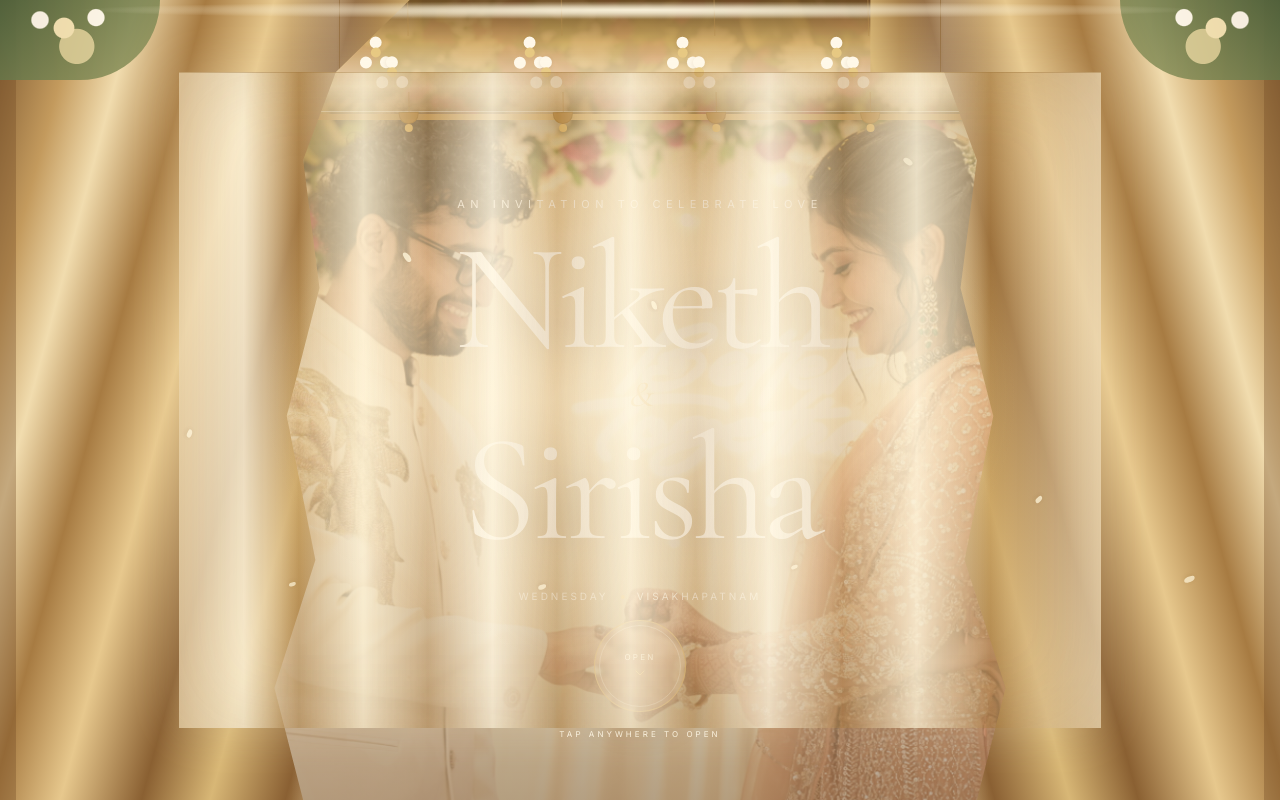
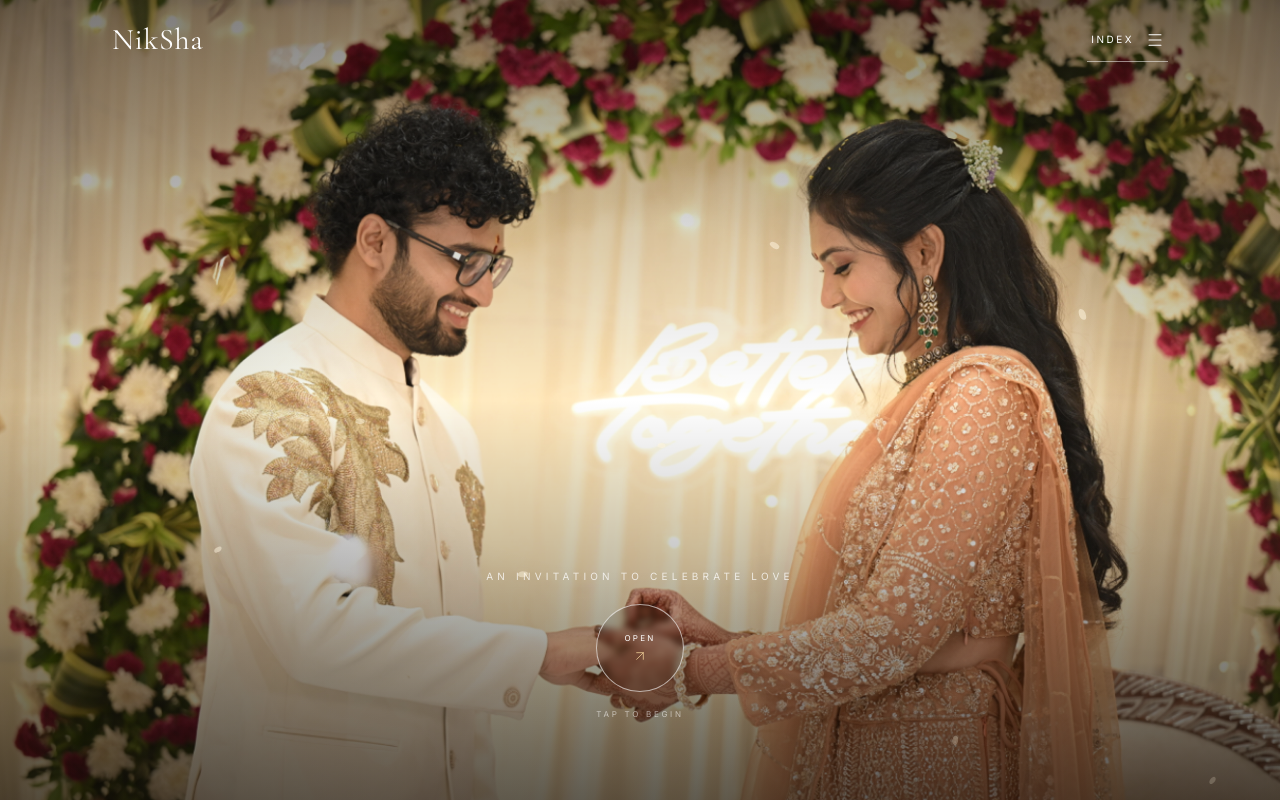
Before and after one commit to NikethVelala/NikSha, a Next.js app: page / in a window 1280 px wide. Shown: the top 800 px of the page. Built offline with nearby package versions, Linux system fonts and the light colour scheme.

Commit message:
Replace curtain opening with cinematic veil reveal

```diff
--- a/components/Hero/Hero.tsx
+++ b/components/Hero/Hero.tsx
@@ -2,55 +2,21 @@
 
 import Image from "next/image";
 import { motion } from "framer-motion";
-import { ChevronDown } from "lucide-react";
+import { ArrowUpRight } from "lucide-react";
 import { useEffect, useState } from "react";
 import { wedding } from "@/data/wedding";
 
 const petals = [
-  { left: "7%", delay: 0, duration: 7.5, drift: 34, size: 10 },
-  { left: "15%", delay: 2.4, duration: 9, drift: -24, size: 8 },
-  { left: "24%", delay: 1.2, duration: 8.2, drift: 42, size: 7 },
-  { left: "34%", delay: 4.2, duration: 10, drift: -36, size: 11 },
-  { left: "43%", delay: 0.8, duration: 8.7, drift: 28, size: 8 },
-  { left: "53%", delay: 3.1, duration: 9.6, drift: -32, size: 9 },
-  { left: "63%", delay: 1.7, duration: 8.4, drift: 38, size: 7 },
-  { left: "72%", delay: 4.8, duration: 10.5, drift: -28, size: 10 },
-  { left: "81%", delay: 2.1, duration: 8.8, drift: 30, size: 8 },
-  { left: "91%", delay: 0.4, duration: 9.8, drift: -42, size: 11 },
+  { left: "6%", delay: 0, duration: 6.8, drift: 42, rotate: 22, size: 11 },
+  { left: "16%", delay: 1.7, duration: 8.2, drift: -28, rotate: -35, size: 8 },
+  { left: "27%", delay: 3.2, duration: 7.4, drift: 36, rotate: 48, size: 9 },
+  { left: "39%", delay: 0.9, duration: 9.1, drift: -44, rotate: -20, size: 10 },
+  { left: "51%", delay: 2.8, duration: 7.8, drift: 30, rotate: 35, size: 8 },
+  { left: "63%", delay: 4.1, duration: 8.8, drift: -38, rotate: -42, size: 10 },
+  { left: "74%", delay: 1.1, duration: 7.1, drift: 46, rotate: 30, size: 9 },
+  { left: "86%", delay: 3.6, duration: 8.5, drift: -32, rotate: -28, size: 11 },
+  { left: "94%", delay: 0.4, duration: 7.6, drift: 26, rotate: 44, size: 8 },
 ];
-
-function FlowerCluster({ className = "" }: { className?: string }) {
-  return (
-    <div className={`relative h-8 w-8 ${className}`} aria-hidden="true">
-      <span className="absolute left-1/2 top-0 h-3 w-3 -translate-x-1/2 rounded-full bg-[#fff8e9] shadow-[0_1px_4px_rgba(92,62,27,0.12)]" />
-      <span className="absolute bottom-0 left-0 h-3 w-3 rounded-full bg-[#fff8e9]" />
-      <span className="absolute bottom-0 right-0 h-3 w-3 rounded-full bg-[#fff8e9]" />
-      <span className="absolute left-1/2 top-1/2 h-2.5 w-2.5 -translate-x-1/2 -translate-y-1/2 rounded-full bg-[#e6c77f]" />
-    </div>
-  );
-}
-
-function JasmineString({ left, delay }: { left: string; delay: number }) {
-  return (
-    <motion.div
-      initial={{ rotate: -2 }}
-      animate={{ rotate: 2 }}
-      transition={{ duration: 2.8, delay, repeat: Infinity, repeatType: "mirror", ease: "easeInOut" }}
-      className="absolute top-0 hidden sm:block"
-      style={{ left }}
-      aria-hidden="true"
-    >
-      <div className="mx-auto h-9 w-px bg-[#b28a4c]/55" />
-      <div className="flex -translate-x-1/2 gap-1">
-        <FlowerCluster />
-        <FlowerCluster className="-ml-5 mt-5" />
-      </div>
-      <div className="mx-auto mt-1 h-5 w-px bg-[#b28a4c]/45" />
-      <div className="mx-auto h-3 w-5 rounded-b-full border border-[#9c7436]/70 bg-[#b48743] shadow-[0_3px_8px_rgba(70,42,13,0.2)]" />
-      <div className="mx-auto h-2 w-2 rounded-full bg-[#e4bd6d]" />
-    </motion.div>
-  );
-}
 
 export default function Hero() {
   const [isOpening, setIsOpening] = useState(false);
@@ -62,18 +28,29 @@ export default function Hero() {
 
     const timer = window.setTimeout(() => {
       document.getElementById("welcome")?.scrollIntoView({ behavior: "smooth", block: "start" });
-    }, 3400);
+    }, 2350);
 
     return () => window.clearTimeout(timer);
   }, [isOpening]);
 
   const openInvitation = () => {
-    if (isOpening) return;
-    setIsOpening(true);
+    if (!isOpening) setIsOpening(true);
   };
 
   return (
-    <section className="relative min-h-[100svh] w-full overflow-hidden bg-[#f1e2c5] text-charcoal">
+    <section
+      className="relative min-h-[100svh] w-full overflow-hidden bg-[#211b16] text-white"
+      onClick={openInvitation}
+      role="button"
+      tabIndex={0}
+      aria-label="Open the wedding invitation"
+      onKeyDown={(event) => {
+        if (event.key === "Enter" || event.key === " ") {
+          event.preventDefault();
+          openInvitation();
+        }
+      }}
+    >
       <Image
         src="/images/hero.jpg"
         alt={`${groom} and ${bride}`}
@@ -83,182 +60,82 @@ export default function Hero() {
         className="object-cover object-[center_35%] sm:object-center"
       />
 
-      <div className="absolute inset-0 bg-[#f7e9cc]/35" />
-      <div className="absolute inset-0 bg-gradient-to-b from-[#6e4c26]/25 via-[#f5e4c2]/12 to-[#5d3c1e]/45" />
-
-      <motion.div
-        animate={{ opacity: isOpening ? 0 : 1, y: isOpening ? -16 : 0 }}
-        transition={{ duration: 0.55, ease: [0.22, 1, 0.36, 1] }}
-        className="relative z-10 flex min-h-[100svh] items-center justify-center px-6 text-center"
-      >
-        <div className="max-w-xl">
-          <p className="text-[9px] uppercase tracking-[0.5em] text-white/90 sm:text-[11px]">An invitation to celebrate love</p>
-          <h1 className="mt-7 font-heading text-[4.5rem] leading-[0.78] tracking-[-0.045em] text-white drop-shadow-[0_2px_18px_rgba(46,28,11,0.35)] sm:text-8xl lg:text-[9.5rem]">
-            {groom}
-            <span className="my-3 block text-2xl font-normal italic tracking-normal text-[#f2d49c] sm:my-4 sm:text-4xl">&amp;</span>
-            {bride}
-          </h1>
-          <div className="mx-auto mt-8 flex items-center justify-center gap-3 text-[9px] uppercase tracking-[0.3em] text-white/85 sm:mt-10 sm:text-[10px]">
-            <span>Wednesday</span>
-            <span className="h-1 w-1 rounded-full bg-[#e9c47c]" />
-            <span>Visakhapatnam</span>
-          </div>
-        </div>
-      </motion.div>
+      <div className="absolute inset-0 bg-gradient-to-b from-black/35 via-transparent to-black/55" />
+      <div className="absolute inset-0 bg-[radial-gradient(ellipse_at_center,transparent_30%,rgba(20,12,7,0.34)_100%)]" />
 
       {!isOpening && (
-        <motion.button
-          type="button"
-          onClick={openInvitation}
-          initial={{ opacity: 0, y: 15, scale: 0.94 }}
-          animate={{ opacity: 1, y: 0, scale: 1 }}
-          transition={{ delay: 0.8, duration: 0.8, ease: [0.22, 1, 0.36, 1] }}
-          whileHover={{ scale: 1.04 }}
-          whileTap={{ scale: 0.95 }}
-          className="group absolute bottom-[11%] left-1/2 z-30 flex h-[82px] w-[82px] -translate-x-1/2 items-center justify-center rounded-full border border-[#d8b36e]/90 bg-[#f4e5c7]/20 text-[#fffaf0] shadow-[0_8px_40px_rgba(63,38,12,0.18)] backdrop-blur-[2px] outline-none sm:h-[92px] sm:w-[92px]"
-          aria-label="Open the invitation"
+        <motion.div
+          initial={{ opacity: 0, y: 18 }}
+          animate={{ opacity: 1, y: 0 }}
+          transition={{ duration: 1, delay: 0.5, ease: [0.22, 1, 0.36, 1] }}
+          className="absolute inset-x-0 bottom-[10%] z-20 flex flex-col items-center text-center"
         >
-          <span className="absolute inset-1 rounded-full border border-white/35 transition-transform duration-700 group-hover:scale-[1.08]" />
-          <span className="flex flex-col items-center gap-0.5 text-[8px] uppercase tracking-[0.28em]">
+          <p className="mb-5 text-[9px] uppercase tracking-[0.42em] text-white/75 sm:text-[10px]">
+            An invitation to celebrate love
+          </p>
+          <div className="group flex h-[78px] w-[78px] items-center justify-center rounded-full border border-white/60 bg-black/10 backdrop-blur-[3px] transition-transform duration-700 hover:scale-105 sm:h-[88px] sm:w-[88px]">
+            <span className="flex flex-col items-center gap-1 text-[8px] uppercase tracking-[0.28em]">
               <span>Open</span>
-            <ChevronDown className="h-4 w-4 text-[#f1ce8e] transition-transform duration-500 group-hover:translate-y-0.5" strokeWidth={1.2} />
+              <ArrowUpRight className="h-4 w-4 text-[#f1d19a] transition-transform duration-500 group-hover:translate-x-0.5 group-hover:-translate-y-0.5" strokeWidth={1.15} />
             </span>
-        </motion.button>
+          </div>
+          <p className="mt-4 text-[8px] uppercase tracking-[0.34em] text-white/55">Tap to begin</p>
+        </motion.div>
       )}
 
-      <div
-        className={`fixed inset-0 z-[60] overflow-hidden ${isOpening ? "pointer-events-none" : "cursor-pointer"}`}
-        onClick={openInvitation}
-        role="button"
-        tabIndex={isOpening ? -1 : 0}
-        aria-label="Open the wedding invitation"
-        onKeyDown={(event) => {
-          if (!isOpening && (event.key === "Enter" || event.key === " ")) {
-            event.preventDefault();
-            openInvitation();
-          }
-        }}
-      >
-        {/* Grand stage treatment: the center stays softly translucent so the hero never disappears behind a dead opaque wall. */}
-        <motion.div
-          initial={false}
-          animate={{ y: isOpening ? "-115%" : "0%" }}
-          transition={{ duration: 1.1, delay: isOpening ? 1.75 : 0, ease: [0.76, 0, 0.24, 1] }}
-          className="absolute inset-x-0 top-0 h-[15vh] min-h-[104px] origin-top"
-          style={{
-            background: "linear-gradient(180deg, rgba(103,70,30,0.88), rgba(211,171,99,0.82) 35%, rgba(249,230,192,0.82) 72%, rgba(133,91,38,0.55))",
-            boxShadow: "0 16px 40px rgba(74,46,15,0.25)",
-          }}
-        >
-          <div className="absolute inset-x-0 bottom-0 h-1.5 bg-gradient-to-r from-[#8d6330] via-[#e4c17d] to-[#8d6330]" />
-          <div className="absolute inset-x-0 bottom-2 h-px bg-white/45" />
-          <div className="absolute inset-x-0 top-1 h-4 bg-[radial-gradient(ellipse_at_center,rgba(255,248,226,0.55),transparent_70%)]" />
-        </motion.div>
-
-        {["6%", "18%", "30%", "42%", "54%", "66%", "78%", "90%"].map((left, index) => (
-          <JasmineString key={left} left={left} delay={index * 0.12} />
-        ))}
-
-        {/* Left decorative side drape: deeper, gathered and framed rather than a flat half-screen panel. */}
-        <motion.div
-          initial={false}
-          animate={{ x: isOpening ? "-112%" : "0%", scaleX: isOpening ? 0.92 : 1 }}
-          transition={{ duration: 2.05, ease: [0.76, 0, 0.24, 1] }}
-          className="absolute inset-y-0 left-0 w-[32%] min-w-[145px] origin-left"
-          style={{
-            clipPath: "polygon(0 0, 100% 0, 82% 9%, 74% 20%, 78% 36%, 70% 52%, 77% 70%, 67% 86%, 74% 100%, 0 100%)",
-            background: "linear-gradient(105deg, #7c572f 0%, #c39a5d 13%, #f1dcae 22%, #a77b42 33%, #e7c88d 44%, #8a6032 57%, #d8b776 68%, #8a6033 80%, #e7c98e 91%, #704b28 100%)",
-            boxShadow: "18px 0 48px rgba(67,40,12,0.3)",
-          }}
-        >
-          <div className="absolute inset-y-0 right-[7%] w-[22%] bg-gradient-to-r from-transparent via-white/20 to-transparent" />
-          <div className="absolute inset-y-0 right-[17%] w-px bg-[#8b6330]/55" />
-          <div className="absolute left-0 top-0 h-full w-4 bg-[#6f4924]/35" />
-        </motion.div>
-
-        {/* Right decorative side drape mirrors the left to keep the composition ceremonial and symmetrical. */}
-        <motion.div
-          initial={false}
-          animate={{ x: isOpening ? "112%" : "0%", scaleX: isOpening ? 0.92 : 1 }}
-          transition={{ duration: 2.05, ease: [0.76, 0, 0.24, 1] }}
-          className="absolute inset-y-0 right-0 w-[32%] min-w-[145px] origin-right"
-          style={{
-            clipPath: "polygon(0 9%, 0 0, 100% 0, 100% 100%, 26% 100%, 33% 86%, 23% 70%, 30% 52%, 22% 36%, 26% 20%, 18% 9%)",
-            background: "linear-gradient(255deg, #7c572f 0%, #c39a5d 13%, #f1dcae 22%, #a77b42 33%, #e7c88d 44%, #8a6032 57%, #d8b776 68%, #8a6033 80%, #e7c98e 91%, #704b28 100%)",
-            boxShadow: "-18px 0 48px rgba(67,40,12,0.3)",
-          }}
-        >
-          <div className="absolute inset-y-0 left-[7%] w-[22%] bg-gradient-to-r from-transparent via-white/20 to-transparent" />
-          <div className="absolute inset-y-0 left-[17%] w-px bg-[#8b6330]/55" />
-          <div className="absolute right-0 top-0 h-full w-4 bg-[#6f4924]/35" />
-        </motion.div>
-
-        {/* Sheer center curtain: translucent folds give the reference-like stage feel without completely hiding the photo. */}
-        <motion.div
-          initial={false}
-          animate={{ scaleX: isOpening ? 0 : 1, opacity: isOpening ? 0 : 0.93 }}
-          transition={{ duration: 1.95, ease: [0.76, 0, 0.24, 1] }}
-          className="absolute inset-y-[9%] left-[14%] right-[14%] origin-center"
-          style={{
-            background: "repeating-linear-gradient(90deg, rgba(247,227,190,0.82) 0%, rgba(255,245,220,0.9) 7%, rgba(190,145,80,0.45) 13%, rgba(255,243,213,0.88) 20%, rgba(194,151,91,0.42) 27%, rgba(255,245,221,0.9) 34%, rgba(188,143,79,0.44) 41%, rgba(255,244,217,0.88) 49%, rgba(190,145,82,0.42) 56%, rgba(255,245,221,0.9) 64%, rgba(190,145,82,0.43) 72%, rgba(255,244,216,0.9) 80%, rgba(186,141,77,0.42) 88%, rgba(250,232,198,0.84) 100%)",
-            boxShadow: "inset 0 0 90px rgba(113,72,26,0.16), 0 0 50px rgba(255,244,213,0.2)",
-          }}
-        >
-          <div className="absolute inset-0 bg-[radial-gradient(ellipse_at_center,rgba(255,250,235,0.32),transparent_58%)]" />
-          <div className="absolute inset-x-0 top-0 h-px bg-[#9f7339]/40" />
-        </motion.div>
-
-        {/* Floral canopy and greenery frame the top corners without becoming a flat illustrated border. */}
-        <div className="pointer-events-none absolute inset-x-0 top-0 h-[13vh] min-h-[92px]" aria-hidden="true">
-          <div className="absolute left-0 top-0 h-20 w-40 rounded-br-[90px] bg-[radial-gradient(circle_at_25%_25%,#fffaf0_0_6%,transparent_7%),radial-gradient(circle_at_40%_35%,#f5e5b7_0_9%,transparent_10%),radial-gradient(circle_at_60%_22%,#fffaf0_0_7%,transparent_8%),radial-gradient(circle_at_48%_58%,#d4c994_0_18%,transparent_19%),linear-gradient(135deg,#4e633d,#9a9c62)] opacity-90" />
-          <div className="absolute right-0 top-0 h-20 w-40 rounded-bl-[90px] bg-[radial-gradient(circle_at_75%_25%,#fffaf0_0_6%,transparent_7%),radial-gradient(circle_at_60%_35%,#f5e5b7_0_9%,transparent_10%),radial-gradient(circle_at_40%_22%,#fffaf0_0_7%,transparent_8%),radial-gradient(circle_at_52%_58%,#d4c994_0_18%,transparent_19%),linear-gradient(225deg,#4e633d,#9a9c62)] opacity-90" />
-          <div className="absolute left-0 right-0 top-0 h-5 bg-[radial-gradient(ellipse_at_center,rgba(255,247,224,0.92),transparent_62%)]" />
-        </div>
-
-        {/* Petals are intentionally independent of the curtain so the scene feels alive from the first frame. */}
-        <div className="pointer-events-none absolute inset-0 z-[4] overflow-hidden" aria-hidden="true">
+      {/* Soft foreground petals are present before the transition begins, so the opening feels alive rather than staged. */}
+      <div className="pointer-events-none absolute inset-0 z-30 overflow-hidden">
         {petals.map((petal, index) => (
           <motion.span
             key={index}
-              initial={{ x: 0, y: "-12vh", opacity: 0, rotate: 0 }}
-              animate={{ x: [0, petal.drift, petal.drift * -0.45, petal.drift * 0.7], y: ["-12vh", "35vh", "72vh", "118vh"], opacity: [0, 0.85, 0.7, 0], rotate: [0, 70, 170, 280] }}
-              transition={{ duration: petal.duration, delay: petal.delay, repeat: Infinity, ease: "easeInOut" }}
-              className="absolute top-0 rounded-[70%_35%_65%_30%] bg-[#fff5d9] shadow-[0_1px_5px_rgba(90,58,18,0.16)]"
-              style={{ left: petal.left, width: petal.size, height: petal.size * 0.58 }}
+            initial={{ x: 0, y: "-12vh", opacity: 0, rotate: petal.rotate }}
+            animate={{
+              x: [0, petal.drift, petal.drift * -0.45, petal.drift * 0.7],
+              y: ["-12vh", "32vh", "72vh", "116vh"],
+              opacity: [0, 0.75, 0.65, 0],
+              rotate: [petal.rotate, petal.rotate + 90, petal.rotate + 210, petal.rotate + 330],
+            }}
+            transition={{ duration: petal.duration, delay: petal.delay, repeat: Infinity, ease: "linear" }}
+            className="absolute top-0 rounded-[70%_30%_65%_35%] bg-[#fff5df]/75 shadow-[0_1px_8px_rgba(255,239,200,0.18)]"
+            style={{ left: petal.left, width: petal.size, height: petal.size * 0.62 }}
           />
         ))}
       </div>
 
-        {!isOpening && (
+      {/* A short, layered veil reveal replaces the previous artificial curtain stage. */}
+      {isOpening && (
+        <div className="pointer-events-none fixed inset-0 z-[70] overflow-hidden bg-[#f4e8d2]">
           <motion.div
-            initial={{ opacity: 0, y: 8 }}
-            animate={{ opacity: 1, y: 0 }}
-            transition={{ delay: 0.65, duration: 0.9, ease: [0.22, 1, 0.36, 1] }}
-            className="pointer-events-none absolute bottom-[7%] left-1/2 z-10 -translate-x-1/2 text-center text-[8px] uppercase tracking-[0.38em] text-[#fff7e5]/90 sm:bottom-[7.5%]"
+            initial={{ y: "108%", rotate: 1.5 }}
+            animate={{ y: "-108%", rotate: -1.5 }}
+            transition={{ duration: 1.55, ease: [0.76, 0, 0.24, 1] }}
+            className="absolute inset-x-[-8%] top-[-8%] h-[120%]"
+            style={{
+              background: "linear-gradient(105deg, rgba(232,215,181,0.98) 0%, rgba(255,248,232,0.98) 24%, rgba(213,189,148,0.95) 47%, rgba(255,247,225,0.98) 70%, rgba(225,204,166,0.98) 100%)",
+              boxShadow: "0 -30px 90px rgba(117,77,28,0.18), inset 0 0 90px rgba(255,255,255,0.24)",
+            }}
           >
-            Tap anywhere to open
+            <div className="absolute inset-0 opacity-55 [background:repeating-linear-gradient(90deg,transparent_0%,rgba(255,255,255,0.38)_7%,rgba(144,106,57,0.12)_13%,rgba(255,255,255,0.3)_20%,transparent_28%)]" />
           </motion.div>
-        )}
+
+          <motion.div
+            initial={{ opacity: 0, scale: 0.96 }}
+            animate={{ opacity: [0, 1, 1, 0], scale: [0.96, 1, 1.02, 1.04] }}
+            transition={{ duration: 2.05, times: [0, 0.25, 0.7, 1], ease: "easeInOut" }}
+            className="absolute inset-0 flex items-center justify-center text-center"
+          >
+            <div className="px-8">
+              <p className="text-[9px] uppercase tracking-[0.5em] text-[#7a5b35]/75">The celebration begins</p>
+              <h2 className="mt-5 font-heading text-[3.7rem] leading-[0.86] tracking-[-0.035em] text-[#4d3824] sm:text-7xl">
+                {groom}
+                <span className="my-2 block text-xl italic text-[#aa8250] sm:text-3xl">&amp;</span>
+                {bride}
+              </h2>
+              <div className="mx-auto mt-6 h-px w-14 bg-[#b28a55]/60" />
+              <p className="mt-5 text-[9px] uppercase tracking-[0.34em] text-[#7a5b35]/75">18 November 2026 · Visakhapatnam</p>
             </div>
-
-      {isOpening && (
-        <motion.div
-          initial={{ opacity: 0 }}
-          animate={{ opacity: 1 }}
-          transition={{ delay: 1.9, duration: 0.8 }}
-          className="pointer-events-none fixed inset-0 z-[55] flex items-center justify-center px-8 text-center"
-        >
-          <motion.div
-            initial={{ opacity: 0, y: 16 }}
-            animate={{ opacity: [0, 1, 1, 0], y: [16, 0, 0, -10] }}
-            transition={{ duration: 1.35, delay: 0.05, times: [0, 0.22, 0.76, 1], ease: [0.22, 1, 0.36, 1] }}
-            className="text-charcoal"
-          >
-            <p className="text-[9px] uppercase tracking-[0.48em] text-[#9b7653]">The celebration begins</p>
-            <p className="mt-5 font-heading text-4xl tracking-[-0.025em] sm:text-6xl">{groom} <span className="font-normal italic text-[#ae8b69]">&amp;</span> {bride}</p>
-            <p className="mt-4 text-[9px] uppercase tracking-[0.36em] text-charcoal/60">18 November 2026 · Visakhapatnam</p>
           </motion.div>
-        </motion.div>
+        </div>
       )}
     </section>
   );
```
Lines whose indentation alone changed are shown as unchanged.
